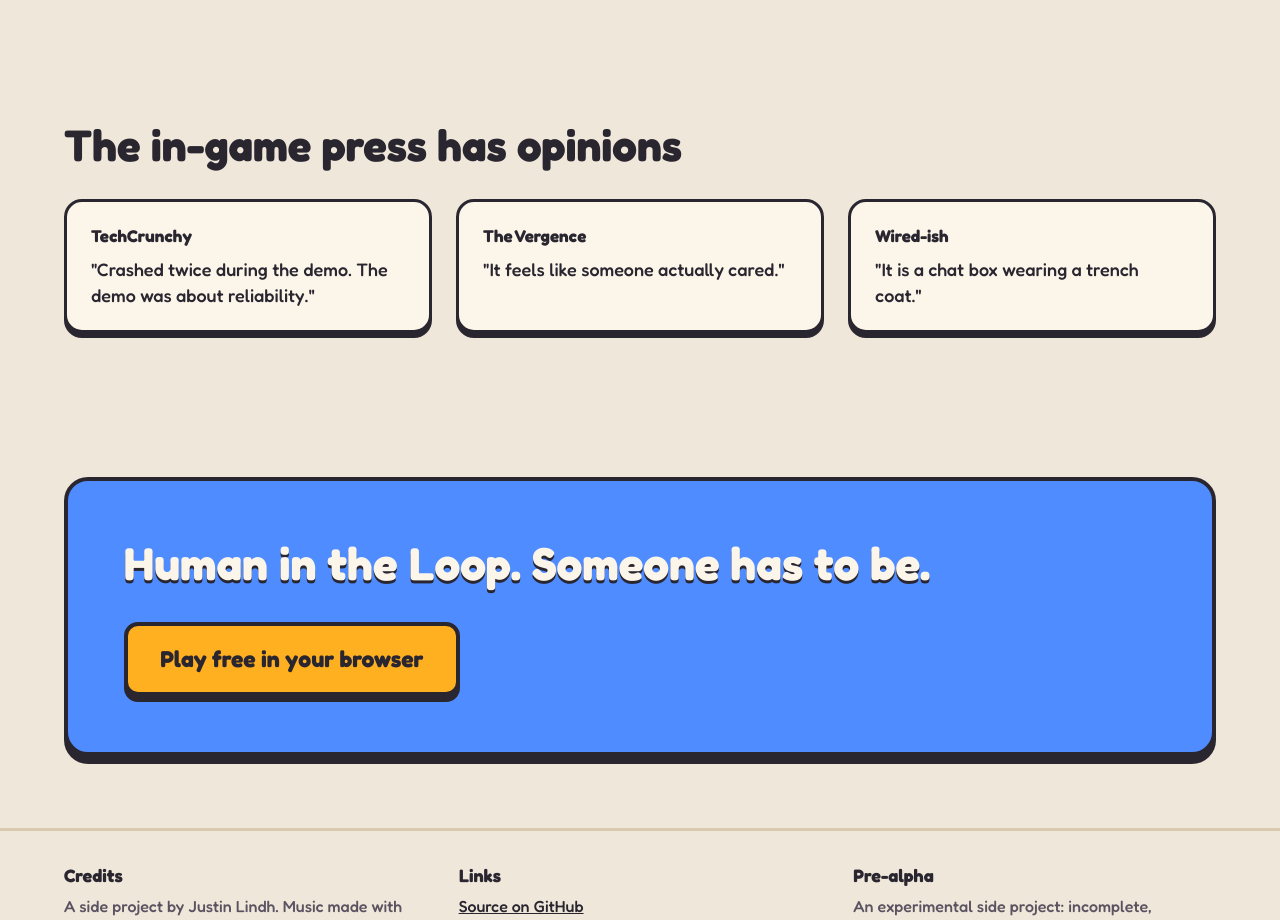
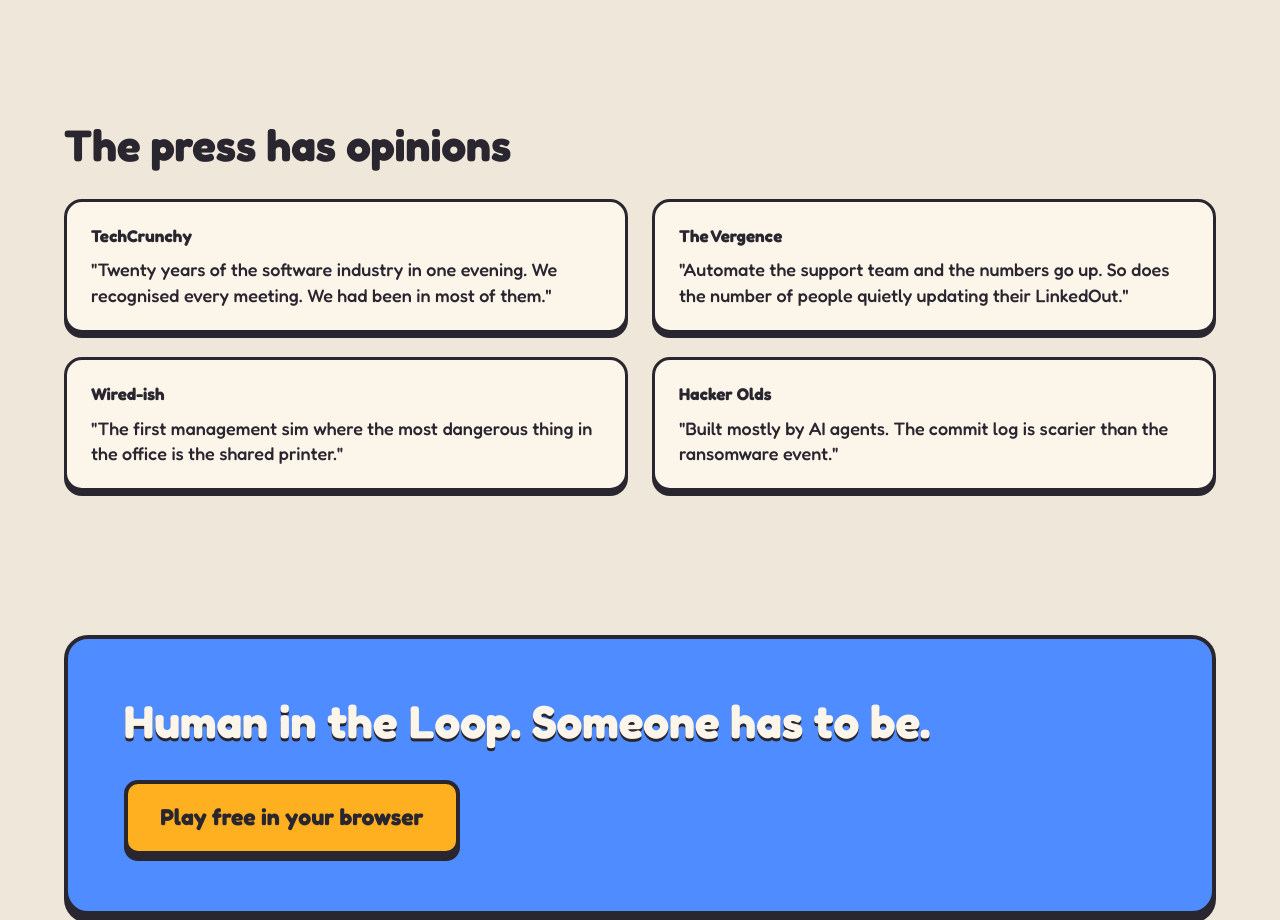
Before and after one commit to justinlindh/humanintheloopgame-site, a plain HTML site: page index.html in a window 1280 px wide. Shown: the part 4940-5860 px from the top of the page. Drawn offline with Linux system fonts and the light colour scheme.

Commit message:
feat(site): four satirical reviews of the game itself
The press quotes were low-score reviews of products you ship in the
game, and on the landing page they read like reviews of the game. They
are now four deadpan reviews of Human in the Loop by the parody outlets,
two by two.

```diff
--- a/index.html
+++ b/index.html
@@ -251,11 +251,12 @@
     </section>
 
     <section class="section wrap">
-      <h2>The in-game press has opinions</h2>
+      <h2>The press has opinions</h2>
       <div class="press">
-        <blockquote class="card quote"><cite>TechCrunchy</cite><p>"Crashed twice during the demo. The demo was about reliability."</p></blockquote>
-        <blockquote class="card quote"><cite>The Vergence</cite><p>"It feels like someone actually cared."</p></blockquote>
-        <blockquote class="card quote"><cite>Wired-ish</cite><p>"It is a chat box wearing a trench coat."</p></blockquote>
+        <blockquote class="card quote"><cite>TechCrunchy</cite><p>"Twenty years of the software industry in one evening. We recognised every meeting. We had been in most of them."</p></blockquote>
+        <blockquote class="card quote"><cite>The Vergence</cite><p>"Automate the support team and the numbers go up. So does the number of people quietly updating their LinkedOut."</p></blockquote>
+        <blockquote class="card quote"><cite>Wired-ish</cite><p>"The first management sim where the most dangerous thing in the office is the shared printer."</p></blockquote>
+        <blockquote class="card quote"><cite>Hacker Olds</cite><p>"Built mostly by AI agents. The commit log is scarier than the ransomware event."</p></blockquote>
       </div>
     </section>
 
--- a/style.css
+++ b/style.css
@@ -145,7 +145,7 @@ p { margin: 0; }
 .era p { font-size: 15px; color: var(--ink-soft); }
 
 /* Press */
-.press { display: grid; grid-template-columns: repeat(3, minmax(0, 1fr)); gap: 24px; }
+.press { display: grid; grid-template-columns: repeat(2, minmax(0, 1fr)); gap: 24px; }
 .quote { margin: 0; padding: 22px 24px; display: flex; flex-direction: column; gap: 10px; }
 .quote cite { font-style: normal; font-weight: 700; font-size: 17px; }
 .quote p { font-size: 18px; }
```
